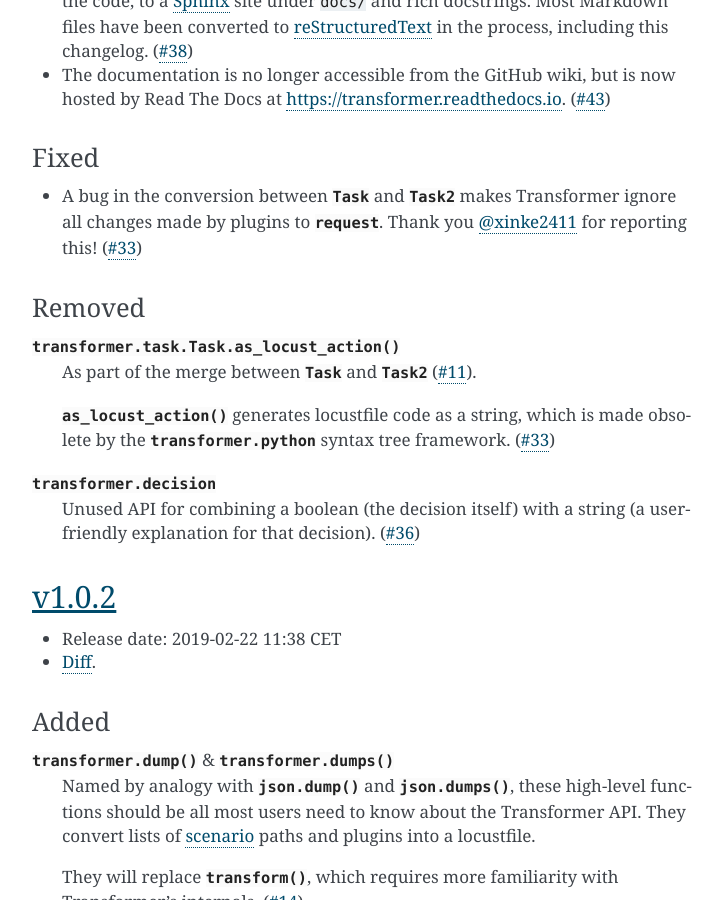
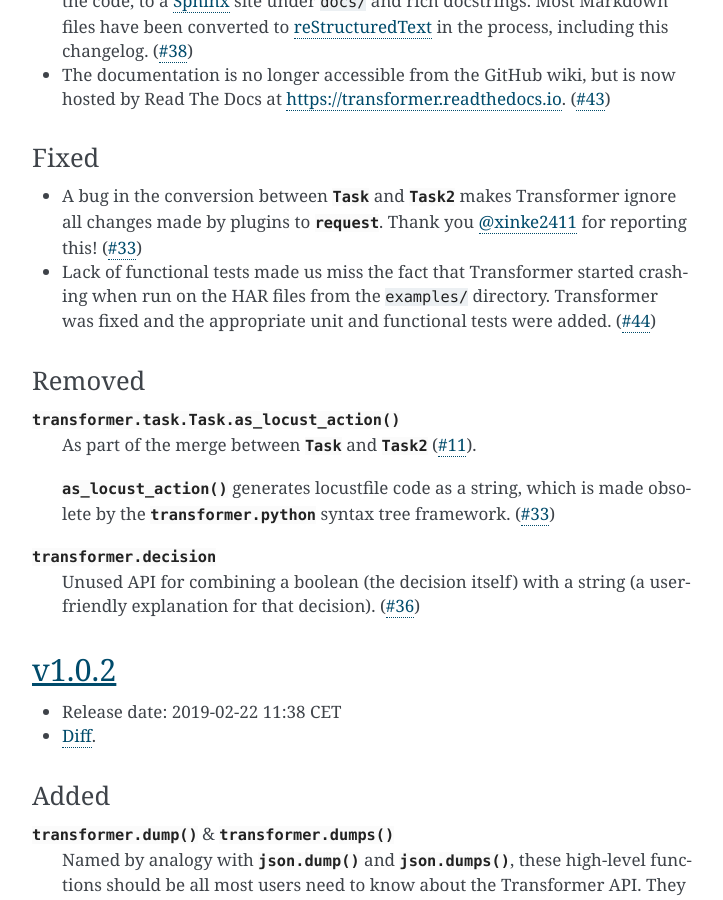
Before and after one commit to zalando-incubator/transformer, a Sphinx documentation site: the page built from docs/Changelog.rst, in a window 1280 px wide and 900 px high, scrolled down 1089 px. Shown: the whole window, without its empty margins (388-1111 px from the left). Built offline with Sphinx 7.4.7, drawn with Linux system fonts in a browser that asks for light colours.

Commit message:
update Changelog.rst
Signed-off-by: Thibaut Le Page <thibaut.le.page@zalando.de>

```diff
--- a/docs/Changelog.rst
+++ b/docs/Changelog.rst
@@ -78,6 +78,11 @@ Fixed
   :class:`~transformer.task.Task2` makes Transformer ignore all changes made by
   plugins to :attr:`~transformer.task.Task2.request`.
   Thank you :user:`xinke2411` for reporting this! (:pr:`33`)
+
+- Lack of functional tests made us miss the fact that Transformer started
+  crashing when run on the HAR files from the :file:`examples/` directory.
+  Transformer was fixed and the appropriate unit and functional tests were
+  added. (:pr:`44`)
 
 Removed
 -------
```
